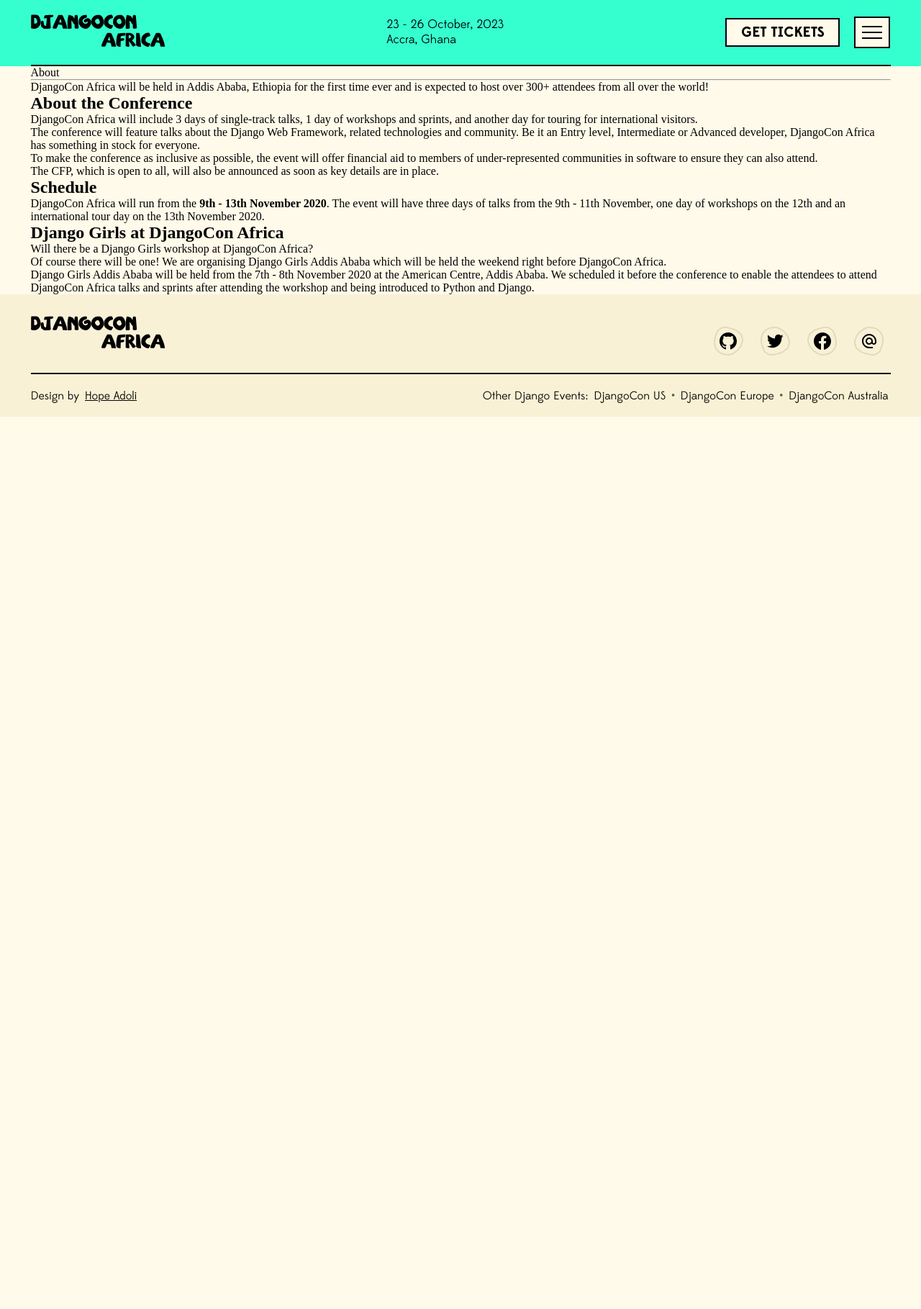
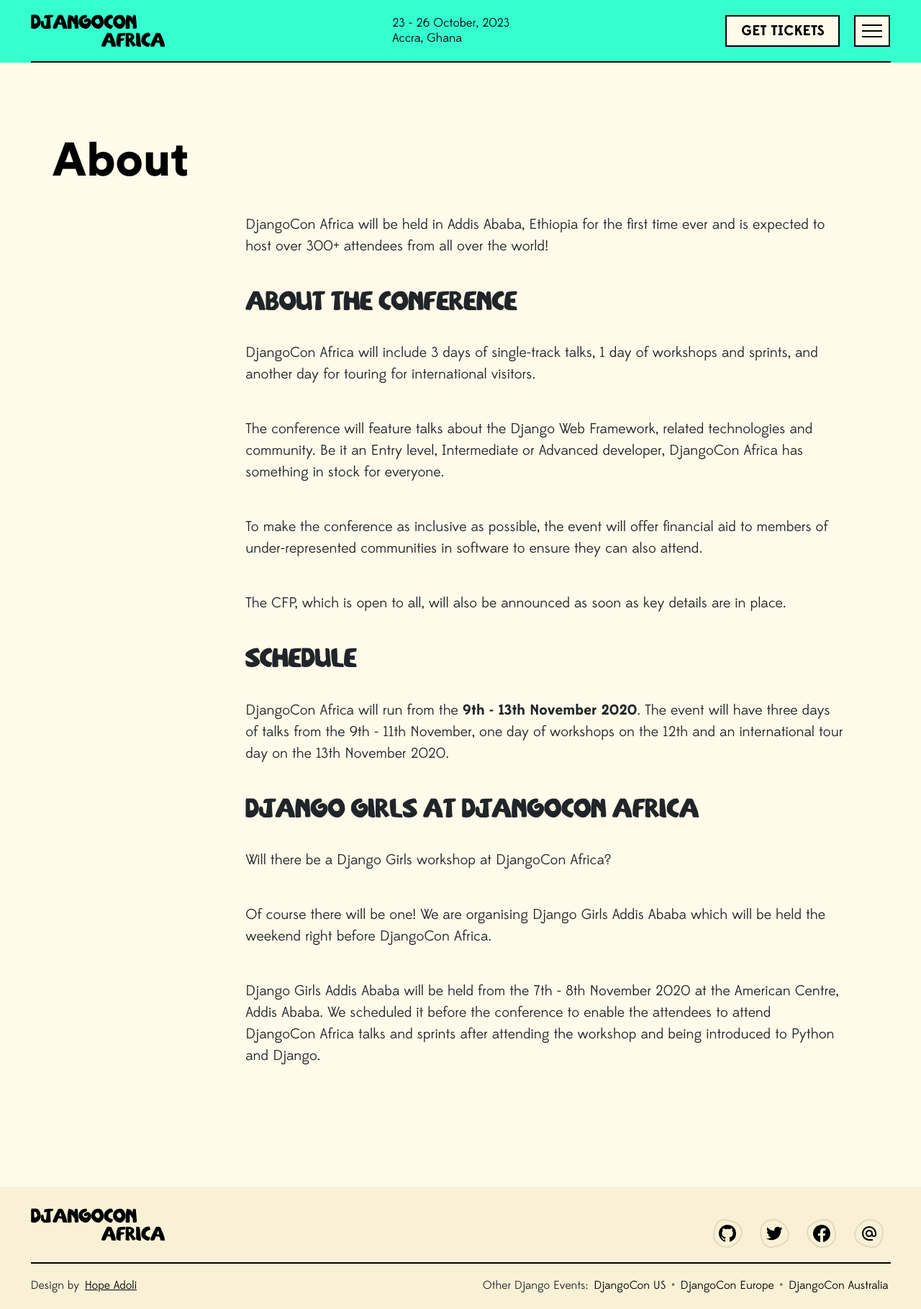
Before and after one commit to djangocon/2023.djangocon.africa, a Jekyll site: the page built from _pages/about.md, in a window 1280 px wide. Shown: the whole page at 72% size. Built offline with Jekyll 4.4.1, drawn with Linux system fonts in a browser that asks for light colours; before the commit the page ends 900 px from its top, so only the background shows below that.

Commit message:
Add  style to Default page

```diff
--- a/_config.yml
+++ b/_config.yml
@@ -12,17 +12,15 @@
 relative_permalinks: false
 permalink: news/:title/
 
-
 # Build settings
 markdown: kramdown
 
 include:
-- _pages
-- _static
-
+  - _pages
+  - static
 
 sass:
-    style: compressed
+  style: compressed
 
 plugins:
   - jekyll-feed
--- a/_layouts/default.html
+++ b/_layouts/default.html
@@ -11,13 +17,18 @@
   <section class="ftco-section services-section">
     <div class="container">
       <div class="d-flex justify-content-end">
-        <div class="col-lg-9 col-12 content">
+        <div class="col-lg-9 col-12 content djc-default">
           {{content}}
         </div>
       </div>
     </section>
     {% include footer.html %}
     <script src="//code.tidio.co/ypalbp3puqa6ycruaz2ujgjuudsphjwz.js" async></script>
+    <script
+      src="https://cdn.jsdelivr.net/npm/bootstrap@5.0.2/dist/js/bootstrap.bundle.min.js"
+      integrity="sha384-MrcW6ZMFYlzcLA8Nl+NtUVF0sA7MsXsP1UyJoMp4YLEuNSfAP+JcXn/tWtIaxVXM"
+      crossorigin="anonymous"
+    ></script>
     <script src="/static/js/main.js"></script>
     {% include analytics.html %}
   </body>
--- a/static/css/style.css
+++ b/static/css/style.css
@@ -177,6 +177,7 @@
   justify-content: space-between;
   align-items: center;
   border-bottom: 2px solid black;
+  margin-top: 150px;
 }
 
 .footer-logo {
@@ -356,3 +357,45 @@
   position: absolute;
   top: 570px;
 }
+.djc-default {
+  font-family: "Edmondsans";
+  font-style: normal;
+  font-weight: 400;
+  font-size: 20px;
+  line-height: 30px;
+}
+
+.djc-default .h1 {
+  font-family: 'Circular Std';
+  font-style: normal;
+  font-weight: 700;
+  font-size: 65px;
+  line-height: 73px;
+  color: black;
+  width: 388px !important;
+  margin-left: -30%;
+  padding-top: 100px !important;
+  display: block;
+}
+
+.djc-default hr {
+  display: none;
+}
+
+h2 {
+  font-family: 'southAfrica';
+  font-style: normal;
+  font-weight: 400;
+  font-size: 30px;
+  line-height: 34px;
+  padding-top: 30px;
+}
+
+ul {
+  list-style-type:' • ';
+}
+
+.djc-default p:nth-child(n+1){
+  padding-top: 30px;
+  width: 832px;
+}
```
Also changed, not shown: other parts of _layouts/default.html (+6 -0 lines).
